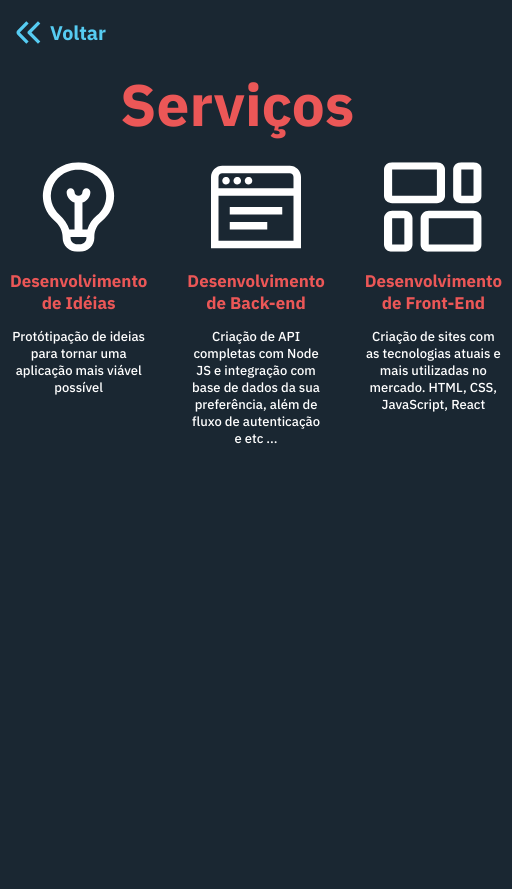
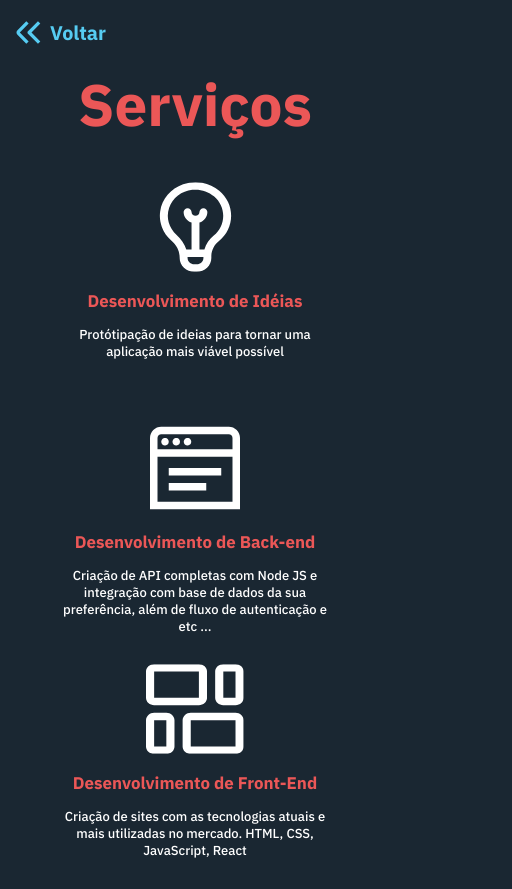
Before and after one commit to pinheiiro/portifolio, a Next.js app: page /servicos in a window 390 px wide. Shown: the whole page, 512 px wide, since content can reach past the window. Before the commit the page ends 844 px from the top, so only its background shows below. Built offline with nearby package versions, Linux system fonts and the light colour scheme.

Commit message:
responsive service page

```diff
--- a/src/components/Servicos/style.ts
+++ b/src/components/Servicos/style.ts
@@ -8,20 +8,24 @@ export const H1 = styled.h1`
     color: #EB5757;
     margin-left: 120px;
     line-height: 0;
+
+    @media (max-width: 585px) {
+        margin-left: 0;
+        text-align: center;
+    }
 `
 
 export const Div = styled.div`
     width: 100%;
     margin-top: 15%;
     display: grid;
-    grid-template-columns: 1fr 1fr 1fr;
+    grid-template-columns: repeat(auto-fit, minmax(6.25rem, 21.875rem));
     grid-auto-rows: 1fr;
-    gap: 20px;
+    justify-content: center;
+    gap: 1.25rem;
 
     div {
-        margin: 0 auto;
         text-align: center;
-        padding: 0 10px;
         font-family: 'IBM Plex Sans', sans-serif;
     }
 
@@ -35,4 +39,14 @@ export const Div = styled.div`
         font-weight: 500;
     }
 
+    @media (max-width: 960px) {
+        gap: 0;
+        margin-left: 0;
+        margin-right: 0;
+    }
+
+    @media (max-width: 585px) {
+        gap: 1.25rem;
+        margin-top: 20%;
+    }
 `
--- a/src/styles/globals.css
+++ b/src/styles/globals.css
@@ -40,7 +40,7 @@ button {
   margin: 0 auto;
 
   max-width: 1366px;
-  width: 100vw;
+  width: 100%;
   height: 100vh;
 }
 
@@ -49,7 +49,7 @@ button {
   margin: 0 auto;
 
   max-width: 1366px;
-  width: 100vw;
+  width: 100%;
   height: 100vh;
 }
 
@@ -58,7 +58,7 @@ button {
   margin: 0 auto;
 
   max-width: 1366px;
-  width: 100vw;
+  width: 100%;
   height: 100vh;
 }
 
@@ -188,26 +188,20 @@ button {
 
 /* Media Query para Responsividade do Site */
 
-@media (max-width: 1080px) {
+@media (max-width: 1090px) {
   html {
     font-size: 93.75%;
   }
 }
 
-@media (max-width: 1080px) {
-  html {
-    font-size: 93.75%;
-  }
-}
-
-@media (max-width: 1010px) {
+@media (max-width: 1022px) {
   html {
     font-size: 87.50%;
   }
 }
 
-@media (max-width: 950px) {
+@media (max-width: 960px) {
   html {
-    font-size: 81.30%;
+    font-size: 81.25%;
   }
 }
```
Also changed, not shown: src/components/Sobre/style.ts (+22 -0 lines).
